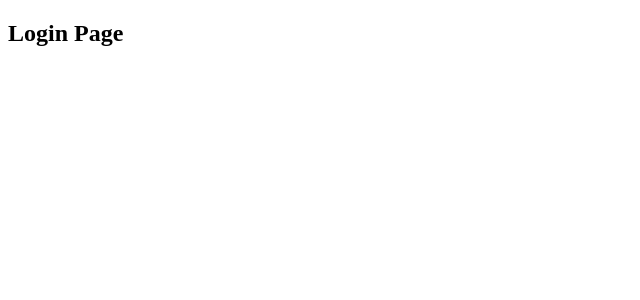
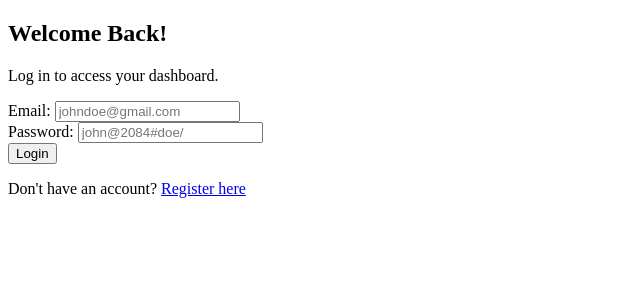
Before and after one commit to Sahilgupta2175/URL-Shortner, a React (Vite) app in the folder Client/: page /login in a window 1280 px wide. Shown: the top 300 px of the page, without its empty margins (0-640 px from the left). Built offline with nearby package versions, Linux system fonts and the light colour scheme.

Commit message:
Enhances login and registration UI and navigation
Improves user experience by updating form layouts, adding welcoming messages, and enhancing navigation between login and registration pages with direct links. Facilitates easier access for new and returning users.

```diff
--- a/Client/src/pages/LoginPage.jsx
+++ b/Client/src/pages/LoginPage.jsx
@@ -1,9 +1,39 @@
 import React from 'react';
+import { Link } from 'react-router-dom';
 
 function LoginPage() {
     return (
-        <div>
-            <h2>Login Page</h2>
+        <div className='auth-container'>
+            <h2>Welcome Back!</h2>
+            <p>Log in to access your dashboard.</p>
+
+            <form>
+                <div className='form-group'>
+                    <label htmlFor='email'>Email: </label>
+                    <input
+                        id='email'
+                        type='email'
+                        placeholder='johndoe@gmail.com'
+                        required
+                    />
+                </div>
+
+                <div className='form-group'>
+                    <label htmlFor='password'>Password: </label>
+                    <input
+                        id='password'
+                        type='password'
+                        placeholder='john@2084#doe/'
+                        required
+                    />
+                </div>
+
+                <button type='submit' className='btn'>Login</button>
+            </form>
+
+            <p className='auth-switch'>
+                Don't have an account? <Link to='/register'>Register here</Link>
+            </p>
         </div>
     );
 }
--- a/Client/src/pages/RegisterPage.jsx
+++ b/Client/src/pages/RegisterPage.jsx
@@ -1,4 +1,5 @@
 import React from 'react';
+import { Link } from 'react-router-dom';
 
 function RegisterPage() {
     return (
@@ -41,7 +42,7 @@ function RegisterPage() {
             </form>
 
             <p className='auth-switch'>
-                Already have an account?
+                Already have an account? <Link to='/login'>Login here</Link>
             </p>
         </div>
     );
```
